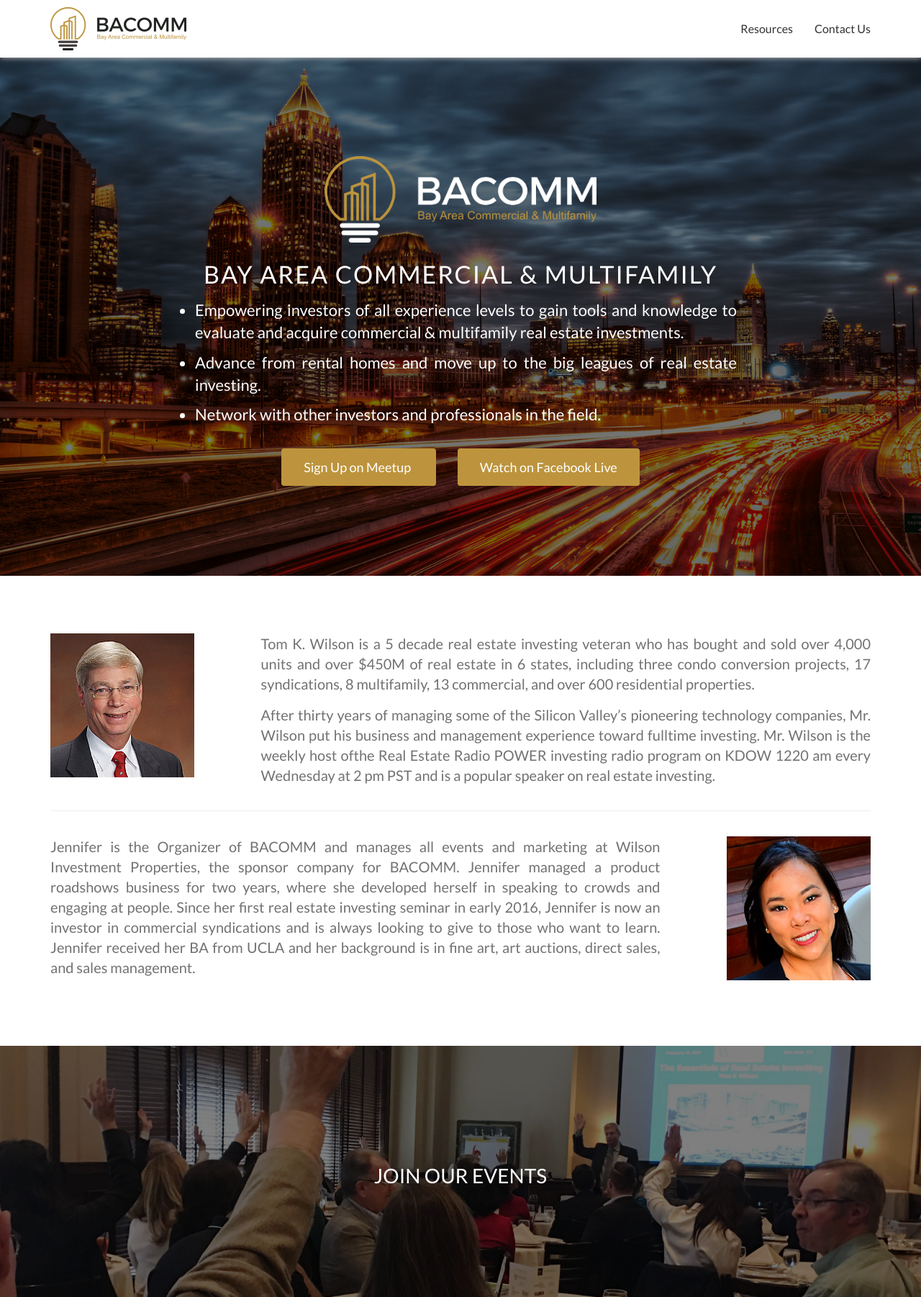
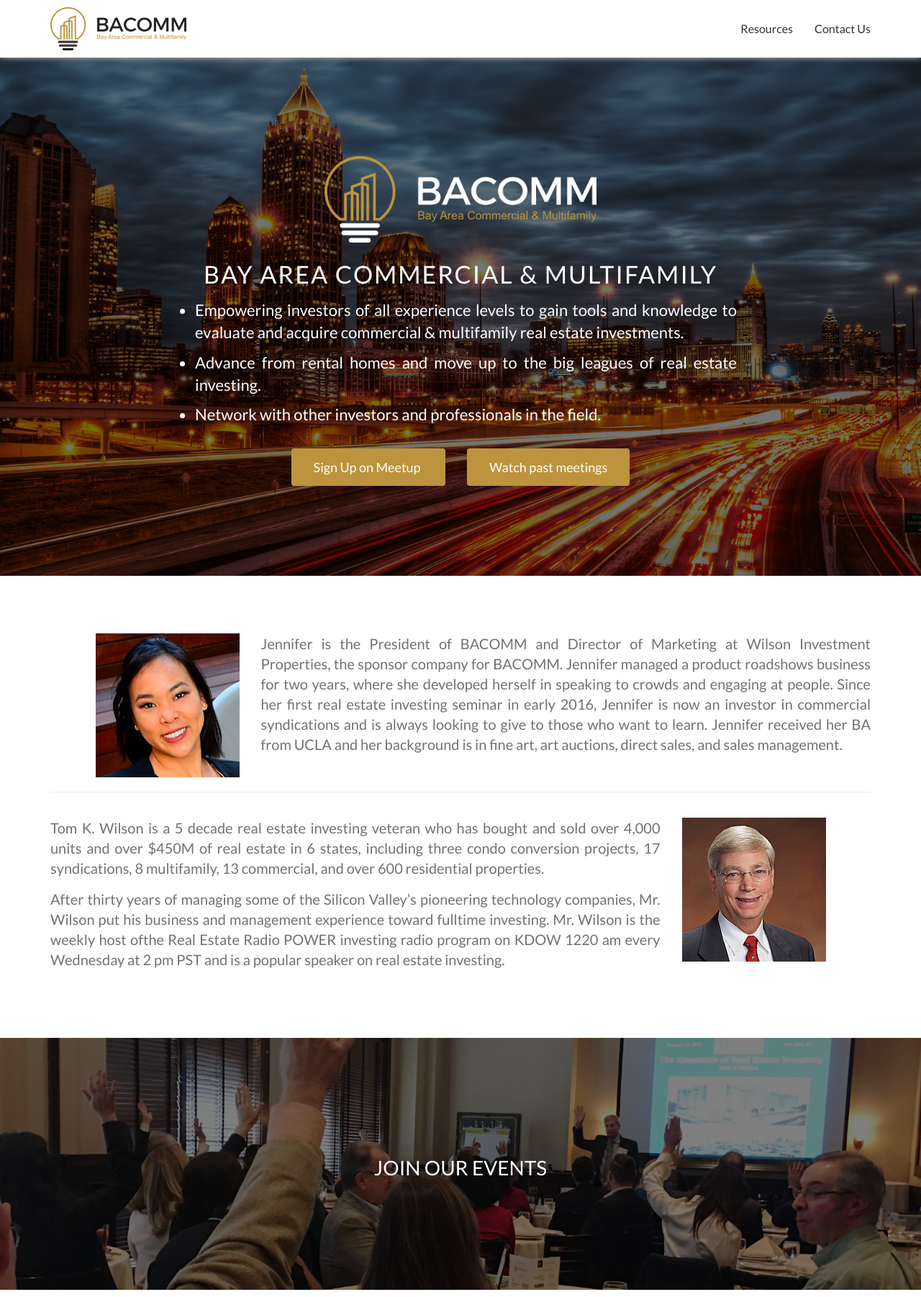
Before and after one commit to wilsoninvestmentsp/bacomm-rails, a Rails app: template app/views/home/index.html.haml in a window 1280 px wide. Shown: the top 1802 px of the page at 72% size. Run offline with Rails 7, Linux system fonts and the light colour scheme; the template is opened without the code that fills it, so the values that code supplies are empty; style sheets or scripts are compiled from the project's sources; some libraries are stand-ins or nearby versions.

Commit message:
Change about me places

```diff
--- a/app/views/home/index.html.haml
+++ b/app/views/home/index.html.haml
@@ -13,21 +13,21 @@
     .btn-block
       %a.lt-btn{href: "https://www.meetup.com/bacomm/", target:'_blank'}
         Sign Up on Meetup
-      %a.rt-btn{href: "https://www.facebook.com/bacommclub", target:'_blank'}
-        Watch on Facebook Live
+      %a.rt-btn{href: "/resources", target:'_blank'}
+        Watch past meetings
 %section.container
   .row
     .col-md-3.col-sm-4.col-xs-12.text-center
-      = image_tag "tomwilson.jpg", class: 'img-responsive img-left', alt: "Tom K Wilson"
+      = image_tag "jennifer.png", class: 'img-responsive img-right'
     .col-md-9.col-sm-8.col-xs-12.intro-content
-      %p Tom K. Wilson is a 5 decade real estate investing veteran who has bought and sold over 4,000 units and over $450M of real estate in 6 states, including three condo conversion projects, 17 syndications, 8 multifamily, 13 commercial, and over 600 residential properties.
-      %p After thirty years of managing some of the Silicon Valley’s pioneering technology companies, Mr. Wilson put his business and management experience toward fulltime investing. Mr. Wilson is the weekly host ofthe Real Estate Radio POWER investing radio program on KDOW 1220 am every Wednesday at 2 pm PST and is a popular speaker on real estate investing.
+      %p Jennifer is the President of BACOMM and Director of Marketing at Wilson Investment Properties, the sponsor company for BACOMM. Jennifer managed a product roadshows business for two years, where she developed herself in speaking to crowds and engaging at people. Since her first real estate investing seminar in early 2016, Jennifer is now an investor in commercial syndications and is always looking to give to those who want to learn. Jennifer received her BA from UCLA and her background is in fine art, art auctions, direct sales, and sales management.
   %hr
   .row.mr-top-35
     .col-md-3.col-sm-4.col-xs-12.text-center.pull-right
-      = image_tag "jennifer.png", class: 'img-responsive img-right'
+      = image_tag "tomwilson.jpg", class: 'img-responsive img-left', alt: "Tom K Wilson"
     .col-md-9.col-sm-8.col-xs-12.intro-content.pull-left
-      %p Jennifer is the Organizer of BACOMM and manages all events and marketing at Wilson Investment Properties, the sponsor company for BACOMM. Jennifer managed a product roadshows business for two years, where she developed herself in speaking to crowds and engaging at people. Since her first real estate investing seminar in early 2016, Jennifer is now an investor in commercial syndications and is always looking to give to those who want to learn. Jennifer received her BA from UCLA and her background is in fine art, art auctions, direct sales, and sales management.
+      %p Tom K. Wilson is a 5 decade real estate investing veteran who has bought and sold over 4,000 units and over $450M of real estate in 6 states, including three condo conversion projects, 17 syndications, 8 multifamily, 13 commercial, and over 600 residential properties.
+      %p After thirty years of managing some of the Silicon Valley’s pioneering technology companies, Mr. Wilson put his business and management experience toward fulltime investing. Mr. Wilson is the weekly host ofthe Real Estate Radio POWER investing radio program on KDOW 1220 am every Wednesday at 2 pm PST and is a popular speaker on real estate investing.
 
 %section.text-center.meetup-bg
   %h3 Join Our Events
```
